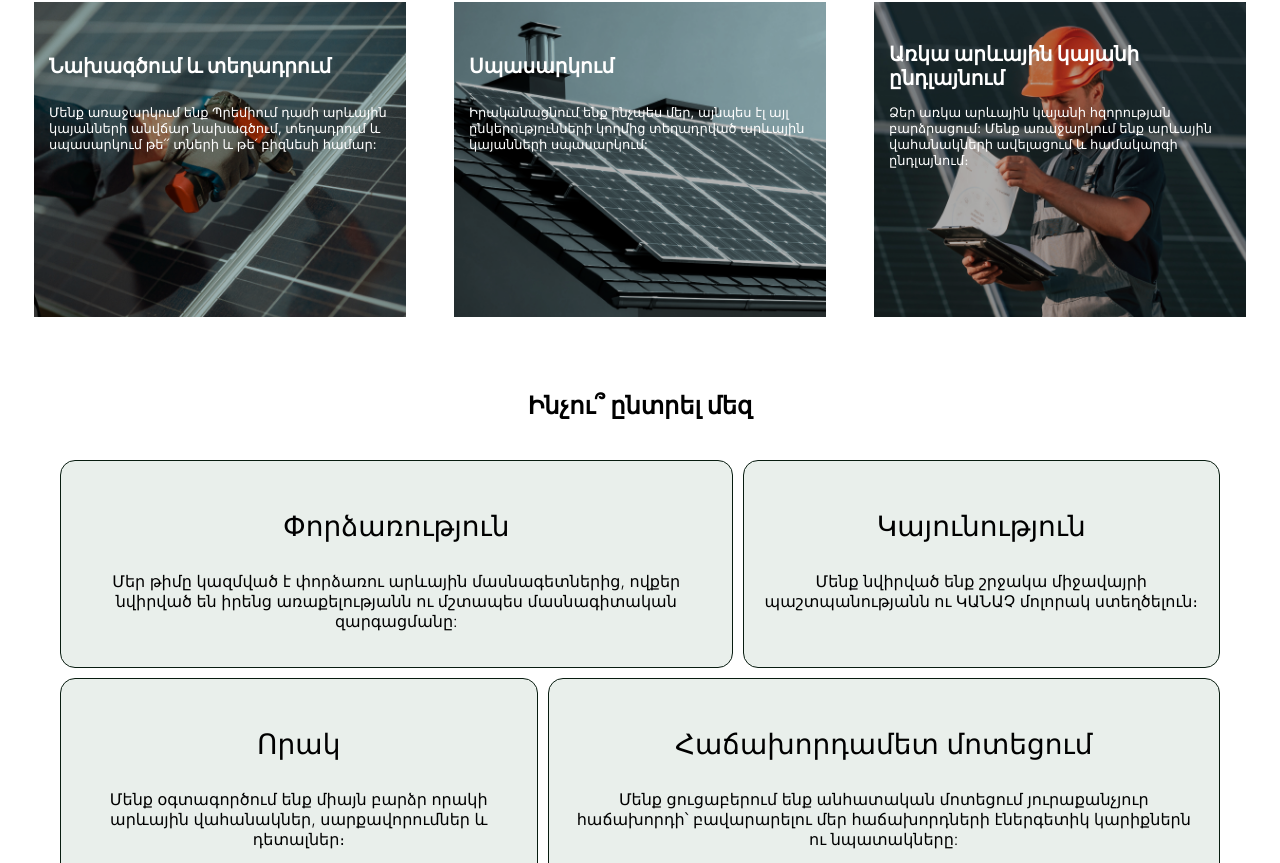
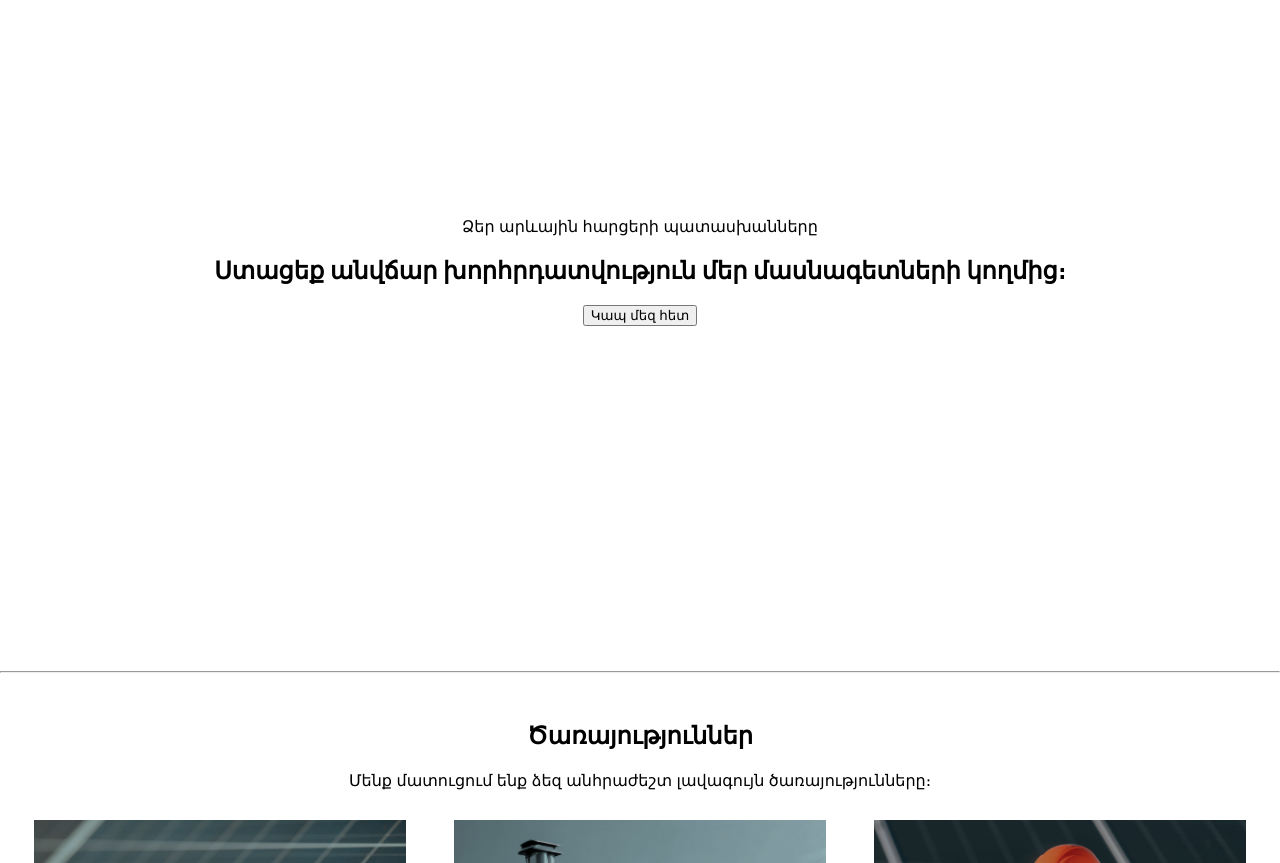
Before and after one commit to Birdman1104/evosolar-website, a Vue app: page / in a window 1280 px wide. Shown: the part 937-1800 px from the top of the page. Built offline with nearby package versions, Linux system fonts and the light colour scheme.

Commit message:
Adding consultation section, WIP.

```diff
--- a/src/App.vue
+++ b/src/App.vue
@@ -1,6 +1,7 @@
 <template>
   <div id="app">
     <HeaderComponent />
+    <Consultation />
     <Services />
     <WhyChooseUs />
     <PartnersSection />
@@ -13,6 +14,7 @@
 
 <script setup>
 import HeaderComponent from './components/HeaderComponent.vue';
+import Consultation from './components/ConsultationComponent.vue';
 import Services from './components/ServicesComponent.vue';
 import WhyChooseUs from './components/WhyChooseUs.vue';
 import CalculatorButton from './components/CalculatorButton.vue';
@@ -43,7 +45,6 @@ sharedState.region = '';
 
 
 provide('sharedState', sharedState);
-
 
 const translationStore = reactive({
   language: "hy",
@@ -76,7 +77,7 @@ const translationStore = reactive({
 const scrollToContact = () => {
   nextTick(() => {
     if (contactSection.value) {
-      const el = contactSection.value ;
+      const el = contactSection.value;
       el?.scrollIntoView({ behavior: 'smooth' });
     } else {
       console.warn("contactSection is not ready yet");
--- /dev/null
+++ b/src/components/ConsultationComponent.vue
@@ -0,0 +1,21 @@
+<template>
+    <section id="consultation" class="consultation-section flex items-center justify-center min-h-screen bg-white px-4">
+        <div class="text-center max-w-md">
+            <p class="text-sm sm:text-base text-black mb-4">{{ translationStore.t('consulting', 'topText') }}</p>
+            <h1 class="text-2xl sm:text-3xl font-medium text-black mb-6 leading-snug">
+                {{ translationStore.t('consulting', 'bottomText1') }}
+                <span class="text-orange-700 font-semibold">{{ translationStore.t('consulting', 'bottomText2') }}</span>
+                {{ translationStore.t('consulting', 'bottomText3') }}
+            </h1>
+            <button
+                class="bg-orange-700 hover:bg-orange-800 text-white text-lg font-medium px-8 py-3 rounded transition-colors">
+                {{ translationStore.t('consulting', 'buttonText') }} </button>
+        </div>
+    </section>
+    <hr>
+</template>
+
+<script setup>
+import { inject } from "vue";
+const translationStore = inject("translationStore");
+</script>
--- a/src/components/ContactsSection.vue
+++ b/src/components/ContactsSection.vue
@@ -1,5 +1,5 @@
 <template ref="contactSectionRef">
-    <section id="contact" class="contact-section" >
+    <section id="contact" class="contact-section">
         <h1>{{ translationStore.t('contactUs', 'title') }}</h1>
         <div class="container-wrapper">
             <div class="map-container" v-if="isMounted">
@@ -26,7 +26,7 @@
 
                 <div class="contact-box">
                     <p>✉️ {{ translationStore.t('contactUs', 'emailUs') }}</p>
-                    <p><a href="mailto:arsenmazmanyan11@gmail.com">sales@evosolar.am</a></p>
+                    <p><a href="mailto:sales@evosolar.am">sales@evosolar.am</a></p>
                 </div>
 
                 <div class="contact-box">
@@ -86,7 +86,7 @@ defineExpose({
     justify-content: center;
     gap: 50px;
     background: white;
-    padding: 20px;
+    /* padding: 20px; */
     border-radius: 10px;
     box-shadow: 0 4px 10px rgba(0, 0, 0, 0.1);
     flex-wrap: wrap;
--- a/src/translations.js
+++ b/src/translations.js
@@ -5,7 +5,7 @@ export const TRANSLATIONS = {
       whyChooseUs: "Why Choose Us?",
       ourProjects: "Our Projects",
       contacts: "Contacts",
-      about: "About Us"
+      about: "About Us",
     },
     services: {
       title: "OUR SERVICES",
@@ -95,6 +95,13 @@ export const TRANSLATIONS = {
       visitUs: "Visit Us",
       address: "Gai Ave 37, Yerevan, Armenia",
     },
+    consulting: {
+      topText: "The answers to your solar questions",
+      bottomText1: "Get",
+      bottomText2: "free consultation",
+      bottomText3: "from our specialists.",
+      buttonText: "Contact Us",
+    },
   },
   hy: {
     header: {
@@ -102,8 +109,7 @@ export const TRANSLATIONS = {
       whyChooseUs: "Ինչու Ընտրել մեզ",
       ourProjects: "Մեր Գործերը",
       contacts: "Կապ",
-      about: "Մեր մասին"
-
+      about: "Մեր մասին",
     },
     services: {
       title: "Ծառայություններ",
@@ -193,5 +199,12 @@ export const TRANSLATIONS = {
       visitUs: "Այցելեք մեզ",
       address: "Գայի պողոտա 37, Երևան",
     },
+    consulting: {
+      topText: "Ձեր արևային հարցերի պատասխանները",
+      bottomText1: "Ստացեք",
+      bottomText2: "անվճար խորհրդատվություն",
+      bottomText3: "մեր մասնագետների կողմից։",
+      buttonText: "Կապ մեզ հետ",
+    },
   },
 };
```
